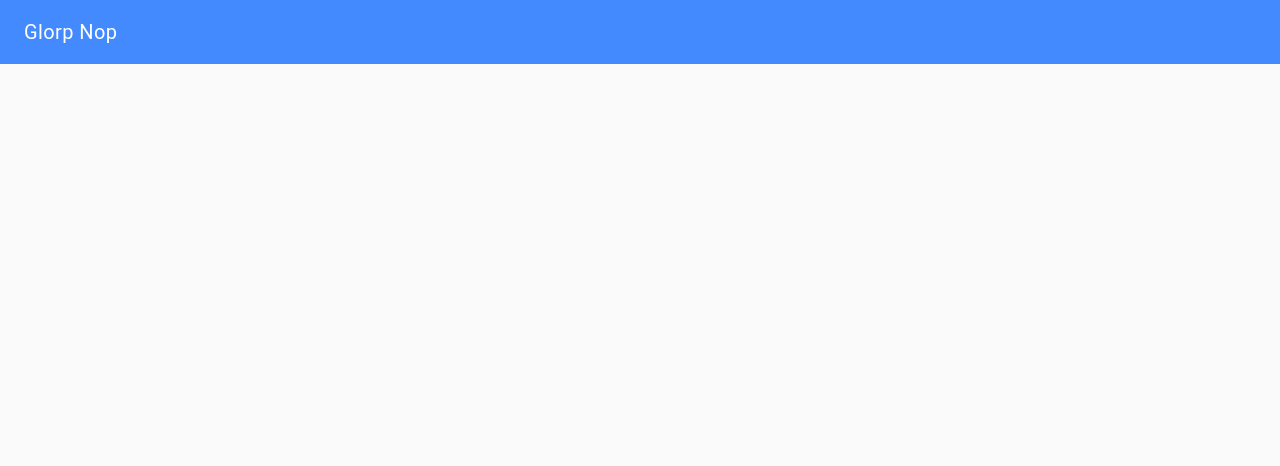
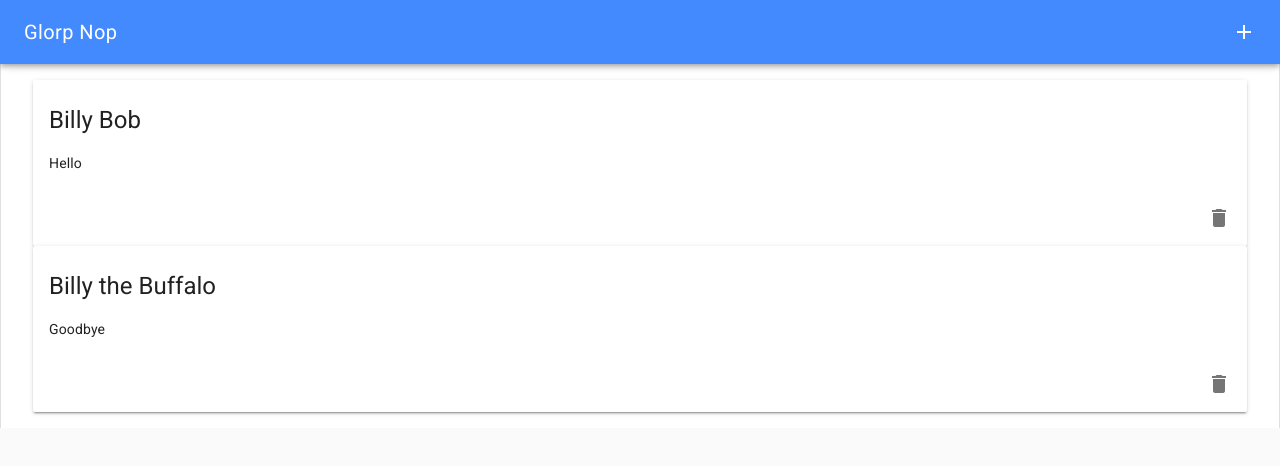
Before and after one commit to Boscillator/glorp-nop, a Vue app in the folder glorp-nop/: page / in a window 1280 px wide. Shown: the top 466 px of the page. Built offline with nearby package versions, Linux system fonts and the light colour scheme.

Commit message:
Messages and stuff

```diff
--- a/glorp-nop/index.html
+++ b/glorp-nop/index.html
@@ -25,6 +25,7 @@
         for (var file of chunk.files) {
           if (file.match(/\.(js|css)$/)) { %>
     <link rel="<%= chunk.initial?'preload':'prefetch' %>" href="<%= htmlWebpackPlugin.files.publicPath + file %>" as="<%= file.match(/\.css$/)?'style':'script' %>"><% }}} %>
+    <link rel="stylesheet" href="//fonts.googleapis.com/css?family=Roboto:400,500,700,400italic|Material+Icons">
   </head>
   <body>
     <noscript>
--- a/glorp-nop/src/App.vue
+++ b/glorp-nop/src/App.vue
@@ -1,24 +1,48 @@
 <template>
-  <div id="app">
+  <div class="page-container">
     <md-app>
-      <md-app-toolbar class='md-primary'>
-        <div class="md-toolbar-row">
+      <md-app-toolbar class="md-primary">
+          <div class="md-toolbar-section-start">
+            <span class="md-title">Glorp Nop</span>
+          </div>
+          <div class="md-toolbar-section-end">
+            <md-button @click="composeMessage" class="md-icon-button">
+              <md-icon>add</md-icon>
+            </md-button>
+          </div>
+      </md-app-toolbar>
+      <md-app-content>
+        <MessagesList />
+      </md-app-content>
+    </md-app>
 
-          <span class="md-title">Glorp Nop</span>
-        </div>
-      </md-app-toolbar>
-    </md-app>
+    <!--Popups-->
+    <MessageEditor />
   </div>
 </template>
 
 <script>
+import MessagesList from '@/components/MessagesList'
+import MessageEditor from '@/components/MessageEditor'
 
 export default {
-  name: 'app',
+  name: "app",
+  data: () => ({}),
   components: {
+    MessagesList,
+    MessageEditor
+  },
+  methods: {
+    composeMessage() {
+      this.$store.commit('showMessageEditor')
+    }
   }
-}
+};
 </script>
 
 <style>
+.md-app {
+  height: 100%;
+  border: 1px solid rgba(#000, 0.12);
+}
 </style>
--- /dev/null
+++ b/glorp-nop/src/components/Message.vue
@@ -0,0 +1,31 @@
+<template>
+    <md-card md-with-hover>
+        <md-card-header>
+            <div class="md-title">{{from}}</div>
+        </md-card-header>
+        <md-card-content>
+            {{body}}
+        </md-card-content>
+        <md-card-actions>
+            <md-button @click="deleteMessage" class="md-icon-button">
+                <md-icon>delete</md-icon>
+            </md-button>
+        </md-card-actions>
+    </md-card>
+</template>
+
+<script>
+export default {
+  name: "Message",
+  props: ["id","from", "body"],
+  methods: {
+      deleteMessage() {
+          this.$store.dispatch('deleteMessage', this.id)
+      }
+  }
+};
+</script>
+
+<style>
+
+</style>
--- /dev/null
+++ b/glorp-nop/src/components/MessageEditor.vue
@@ -0,0 +1,67 @@
+<template>
+  <md-dialog :md-active="shown">
+      <md-dialog-title>Compose Message</md-dialog-title>
+      <template v-if="!isSending">
+        <md-dialog-content>
+            <md-field>
+                <label>To</label>
+                <md-input v-model="to"></md-input>
+            </md-field>
+            <md-field>
+              <label>Message</label>
+              <md-textarea v-model="body"></md-textarea>
+            </md-field>
+        </md-dialog-content>
+        <md-dialog-actions>
+          <md-button @click="cancel" class="md-primary">Cancel</md-button>
+          <md-button @click="send" class="md-accent">Send</md-button>
+        </md-dialog-actions>
+      </template>
+      <template v-else>
+          <md-empty-state
+            md-icon="send"
+            md-label="Sending"
+            md-description="You message is being sent"
+            />
+      </template>
+  </md-dialog>
+</template>
+
+<script>
+export default {
+    name: "MessageEditor",
+    data: () => ({
+        to: "",
+        body: ""
+    }),
+    computed: {
+        shown() {
+            return this.$store.state.show_message_editor
+        },
+        isSending() {
+            return this.$store.state.sending_message
+        }
+    },
+    methods: {
+        clear() {
+            this.to = "",
+            this.body = ""
+        },
+        cancel() {
+            this.$store.commit('hideMessageEditor')
+            this.clear()
+        },
+        send() {
+            this.$store.dispatch('sendMessage', {
+                to: this.to,
+                body: this.body
+            })
+            this.clear()
+        }
+    }
+}
+</script>
+
+<style>
+
+</style>
--- /dev/null
+++ b/glorp-nop/src/components/MessagesList.vue
@@ -0,0 +1,41 @@
+<template>
+  <div>
+        <div v-if="messages.length > 0">
+            <Message v-for="message in messages"
+                :key="message.id"
+                :id="message.id"
+                :from="message.from"
+                :body="message.body"
+                />
+        </div>
+        <div v-else>
+            <md-empty-state
+                md-icon="message"
+                md-label="You have no new messages!"
+                md-description="You have cleared all your messages."
+                />
+        </div>
+  </div>
+</template>
+
+<script>
+import Message from './Message'
+
+export default {
+    name: "MessageList",
+    data: ()=> ({}),
+    computed: {
+        messages() {
+
+            return this.$store.state.messages
+        }
+    },
+    components: {
+        Message
+    }
+}
+</script>
+
+<style>
+
+</style>
--- a/glorp-nop/src/main.js
+++ b/glorp-nop/src/main.js
@@ -16,7 +16,7 @@ Vue.config.productionTip = false
 const store = new Vuex.Store(Store)
 
 /* eslint-disable no-new */
-new Vue({
+const app = new Vue({
   el: '#app',
   template: '<App/>',
   store,
--- a/glorp-nop/src/store.js
+++ b/glorp-nop/src/store.js
@@ -1,7 +1,20 @@
 import Vuex from 'vuex'
 
 export const state = {
-    messages: []
+    show_message_editor: false,
+    sending_message: false,
+    messages: [
+        {
+            id:'1',
+            from:'Billy Bob',
+            body:'Hello'
+        },
+        {
+            id:'2',
+            from:'Billy the Buffalo',
+            body:'Goodbye'
+        }
+    ]
 }
 
 export const mutations = {
@@ -11,5 +24,35 @@ export const mutations = {
             from: payload.message.from_name,
             body: payload.message.body
         })
+    },
+    removeMessage(state, id) {
+        //Keep all messages who id is not the one that is being deleted
+        state.messages = state.messages.filter( message => message.id != id )
+    },
+    showMessageEditor(state) {
+        state.show_message_editor = true
+    },
+    hideMessageEditor(state) {
+        state.show_message_editor = false
+    },
+    startSendMessage(state) {
+        state.sending_message = true
+    },
+    messageSent(state) {
+        state.sending_message = false
     }
 }
+
+export const actions = {
+    deleteMessage(context, id) {
+        context.commit('removeMessage', id)
+    },
+    sendMessage(context, message) {
+        context.commit('startSendMessage')
+        console.log(message)
+        setTimeout(() => {
+            context.commit('messageSent')
+            context.commit('hideMessageEditor')
+        }, 1000)
+    }
+}
```
Also changed, not shown: 1 other file (tests, documents, lock files or other folders).
